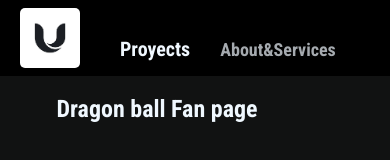
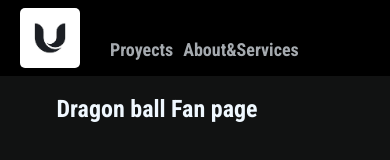
Before and after one commit to Urpirio/Portafolio, a plain HTML site: page Zpages/SobreDB.html in a window 390 px wide. Shown: the top 160 px of the page. Drawn offline with Linux system fonts and the light colour scheme; a web font is replaced by a local one.

Commit message:
mejoras en la estructua y responsividad de la paginas

```diff
--- a/Zpages/SobreDB.html
+++ b/Zpages/SobreDB.html
@@ -20,7 +20,7 @@
 
             <div class="WorkContacts">
                 <img class="logoPTF" src="../URecursos3.0/logoPTF.jpg" alt="Logo del Portafolio">
-              <a class="workc" href="Index.html">Proyects</a>
+              <a class="workc1" href="Index.html">Proyects</a>
               <a class="workc1" href="About&contacts.html">About&Services</a>
 
             </div>
```
